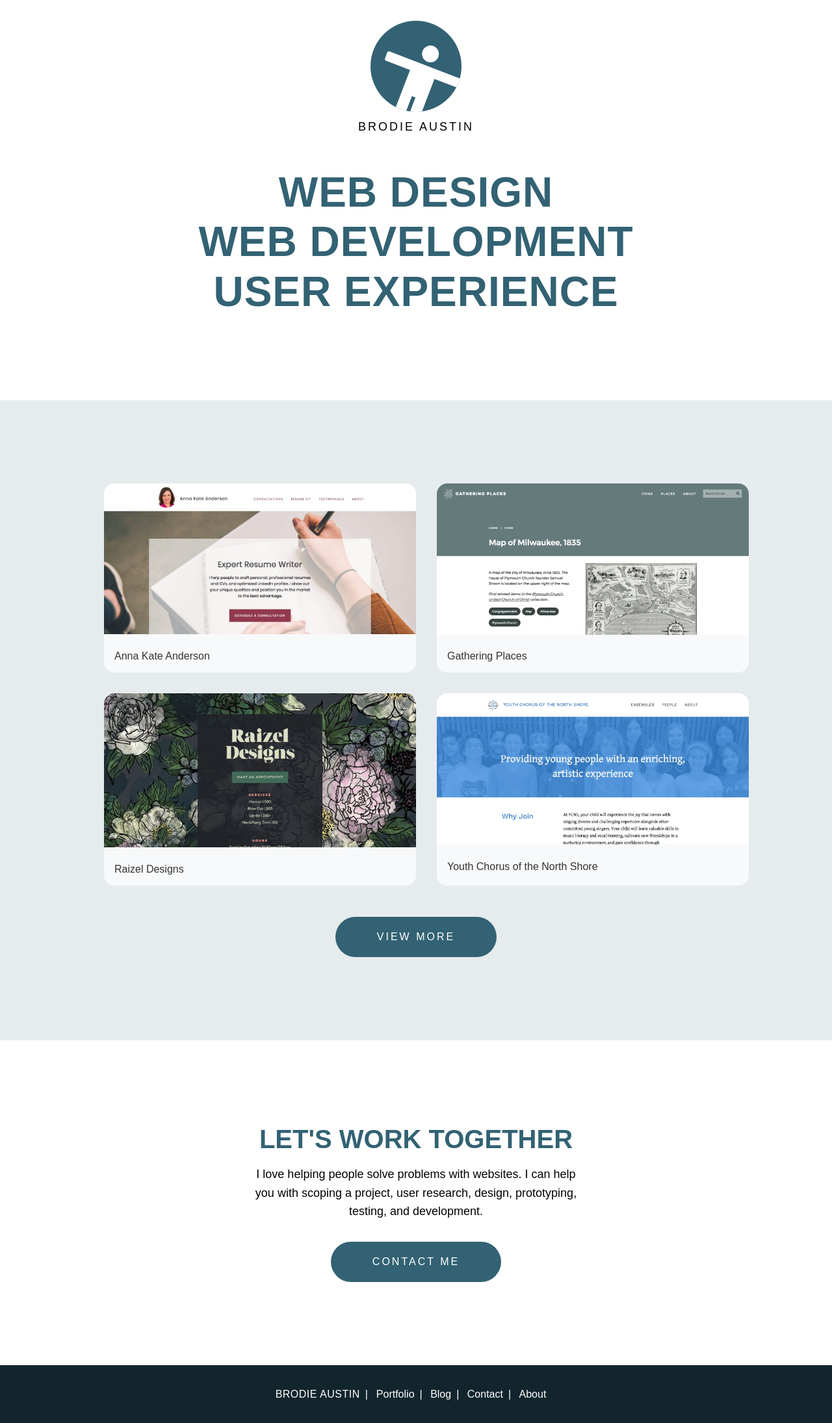
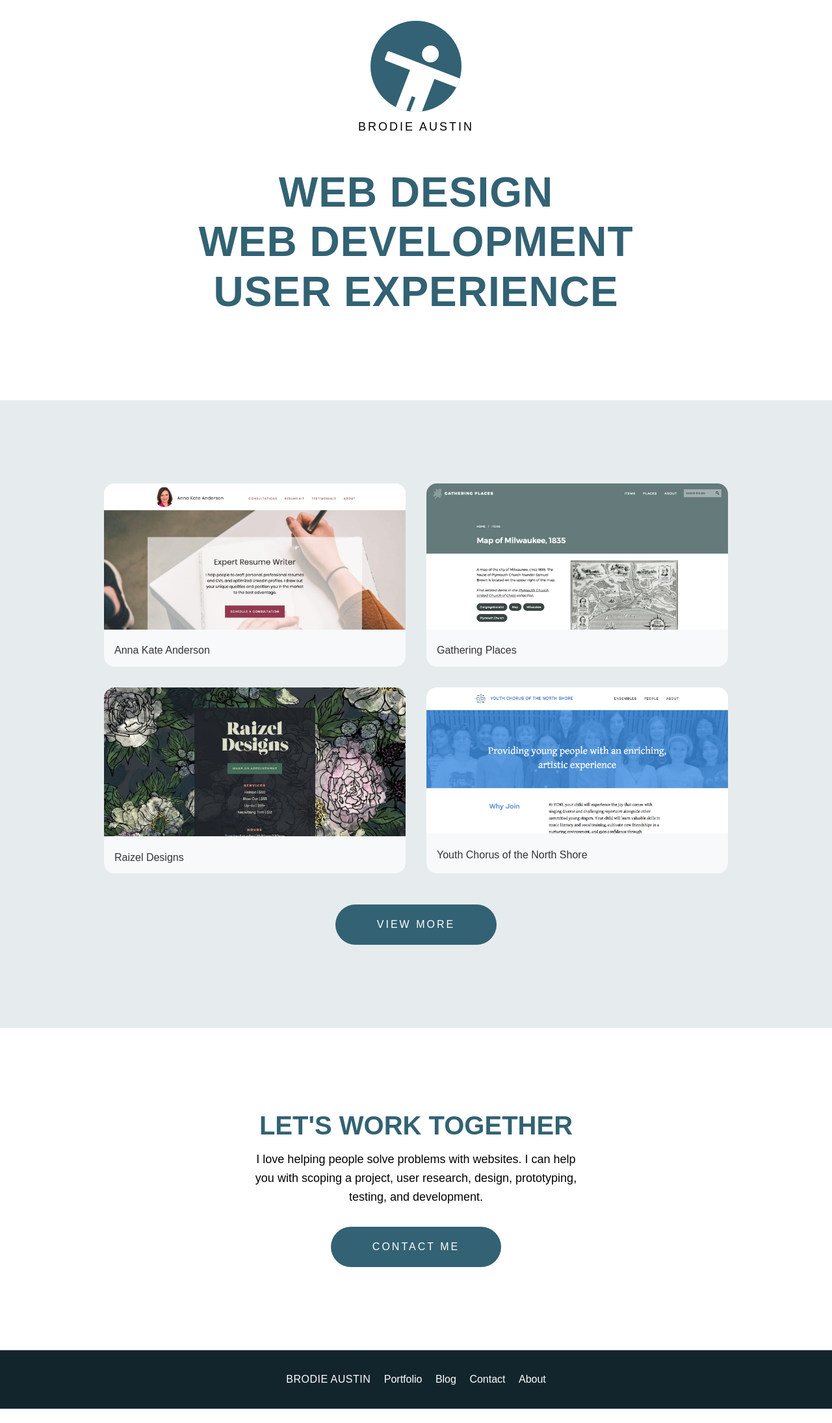
Before and after one commit to brodieaustin/brodieaustin.com-v1, a Jekyll site: the page built from index.html, in a window 1280 px wide. Shown: the whole page at 65% size. Built offline with Jekyll 4.4.1, drawn with Linux system fonts in a browser that asks for light colours; some web fonts are replaced; after the commit the page ends 2168 px from its top, so only the background shows below that.

Commit message:
fixed mobile issues

```diff
--- a/_includes/portfolio-item.html
+++ b/_includes/portfolio-item.html
@@ -1,6 +1,6 @@
 <li class="portfolio-site-preview">
-  <a href="{{ p.url }}">
-    <img src="/assets/img/portfolio/{{ p.screenshot }}" class="thumbnail">
+  <a href="{{ p.url }}" class="thumbnail">
+    <img src="/assets/img/portfolio/{{ p.screenshot }}">
   </a>
   <div class="caption">
     <h3><a href="{{ p.url }}">{{ p.title }}</a></h3>
--- a/assets/css/styles.css
+++ b/assets/css/styles.css
@@ -12,7 +12,7 @@
 h1, h2, h3 {
   margin: 0 0 1rem 0;
   font-weight: 900;
-  line-height: 1.2;
+  line-height: 1.1;
   color: #326273; }
 
 a {
@@ -36,7 +36,10 @@
 .container {
   max-width: 64rem;
   margin: 0 auto;
-  padding: 4rem 2rem; }
+  padding: 2rem 2rem 4rem; }
+  @media screen and (min-width: 30rem) {
+    .container {
+      padding: 4rem 2rem; } }
 
 .site-header {
   background-color: #E6ECEE;
@@ -64,7 +67,10 @@
     transition: all .5s ease-in-out; }
 
 .homepage .brand svg {
-  width: 8.75rem; }
+  width: 6rem; }
+  @media screen and (min-width: 30rem) {
+    .homepage .brand svg {
+      width: 8.75rem; } }
 
 .homepage .site-header {
   padding-top: 2rem; }
@@ -84,17 +90,17 @@
   margin: 0;
   padding: 0; }
   .nav li {
+    margin-bottom: 1rem;
+    color: #fff; }
+    @media screen and (min-width: 30rem) {
+      .nav li {
         display: inline-block;
-    color: #fff; }
-    .nav li:after {
-      content: "|";
-      display: inline-block;
-      padding: 0 .5rem; }
+        margin-bottom: 0;
+        margin-left: .5rem;
+        margin-right: .5rem; } }
     .nav li:first-child {
       text-transform: uppercase;
       letter-spacing: .5px; }
-    .nav li:last-child:after {
-      content: ""; }
     .nav li:first-child a {
       text-transform: uppercase; }
     .nav li a {
@@ -105,26 +111,34 @@
 
 .hero-section .container {
   padding-top: 2rem;
-  padding-bottom: 8rem; }
+  padding-bottom: 4rem; }
+  @media screen and (min-width: 30rem) {
+    .hero-section .container {
+      padding-bottom: 8rem; } }
 
 .hero-text {
   margin: 0;
-  font-size: 4rem;
+  font-size: 8vw;
   font-weight: 900;
   line-height: 1.2;
   text-transform: uppercase;
   letter-spacing: 1px;
   color: #326273; }
+  @media screen and (min-width: 30rem) {
+    .hero-text {
+      font-size: 4rem; } }
 
 .portfolio-section {
   background-color: #E6ECEE; }
+  @media screen and (min-width: 30rem) {
     .portfolio-section .container {
       padding-top: 8rem;
-    padding-bottom: 8rem; }
+      padding-bottom: 8rem; } }
 
+@media screen and (min-width: 30rem) {
   .contact-section .container {
     padding-top: 8rem;
-  padding-bottom: 8rem; }
+    padding-bottom: 8rem; } }
 
 .contact-section h2 {
   font-size: 2.5rem;
@@ -141,7 +155,10 @@
   .content-header h1 {
     max-width: 80%;
     margin: auto;
-    font-size: 3.5rem; }
+    font-size: 2.5rem; }
+    @media screen and (min-width: 30rem) {
+      .content-header h1 {
+        font-size: 3.5rem; } }
 
 .content-meta {
   color: #333;
@@ -194,15 +211,24 @@
 .portfolio-sites {
   list-style: none;
   margin: 0 0 3rem;
-  padding: 0;
+  padding: 0; }
+  @media screen and (min-width: 30rem) {
+    .portfolio-sites {
       display: grid;
       grid-gap: 2rem;
-  grid-template-columns: 50% 50%; }
+      grid-template-columns: 1fr 1fr; } }
 
 .portfolio-site-preview {
   width: 100%;
+  margin-bottom: 2rem;
   background-color: rgba(255, 255, 255, 0.7);
   border-radius: 1rem; }
+  @media screen and (min-width: 30rem) {
+    .portfolio-site-preview {
+      margin-bottom: 0; } }
+  .portfolio-site-preview .thumbnail {
+    display: block;
+    width: 100%; }
   .portfolio-site-preview img {
     max-width: 100%;
     height: auto;
@@ -251,11 +277,13 @@
   display: table-cell;
   width: 20%;
   padding-right: 1rem;
+  padding-bottom: .5rem;
   font-size: .875rem;
   border-bottom: 1px solid #e6e6e6; }
 
 .previous-posts .previous-post-title {
   display: table-cell;
+  padding-bottom: .5rem;
   border-bottom: 1px solid #e6e6e6;
   text-align: left; }
 
--- a/src/scss/_base.scss
+++ b/src/scss/_base.scss
@@ -15,7 +15,7 @@
 h1, h2, h3{
   margin: 0 0 1rem 0;
   font-weight: 900;
-  line-height: 1.2;
+  line-height: 1.1;
   color: $primary-color;
 }
 
--- a/src/scss/_content.scss
+++ b/src/scss/_content.scss
@@ -5,7 +5,11 @@
   h1{
     max-width: 80%;
     margin: auto;
-    font-size: 3.5rem;
+    font-size: 2.5rem;
+
+    @media screen and (min-width: 30rem){
+      font-size: 3.5rem;
+    }
   }
 }
 
--- a/src/scss/_header.scss
+++ b/src/scss/_header.scss
@@ -36,7 +36,11 @@
 }
 
 .homepage .brand svg{
-  width: 8.75rem;
+  width: 6rem;
+
+  @media screen and (min-width: 30rem){
+    width: 8.75rem;
+  }
 }
 
 .homepage .site-header{
--- a/src/scss/_layout.scss
+++ b/src/scss/_layout.scss
@@ -1,5 +1,9 @@
 .container{
   max-width: 64rem;
   margin: 0 auto;
-  padding: 4rem 2rem;
+  padding: 2rem 2rem 4rem;
+
+  @media screen and (min-width: 30rem){
+    padding: 4rem 2rem;
+  }
 }
--- a/src/scss/_posts.scss
+++ b/src/scss/_posts.scss
@@ -20,12 +20,14 @@
     display: table-cell;
     width: 20%;
     padding-right: 1rem;
+    padding-bottom: .5rem;
     font-size: .875rem;
     border-bottom: 1px solid lighten($font-color, 70%);
   }
 
   .previous-post-title{
     display: table-cell;
+    padding-bottom: .5rem;
     border-bottom: 1px solid lighten($font-color, 70%);
     text-align: left;
   }
```
Also changed, not shown: src/scss/_footer.scss (+5 -8 lines), src/scss/_homepage.scss (+19 -6 lines), src/scss/_portfolio.scss (+16 -3 lines). Lines whose indentation alone changed are shown as unchanged.
